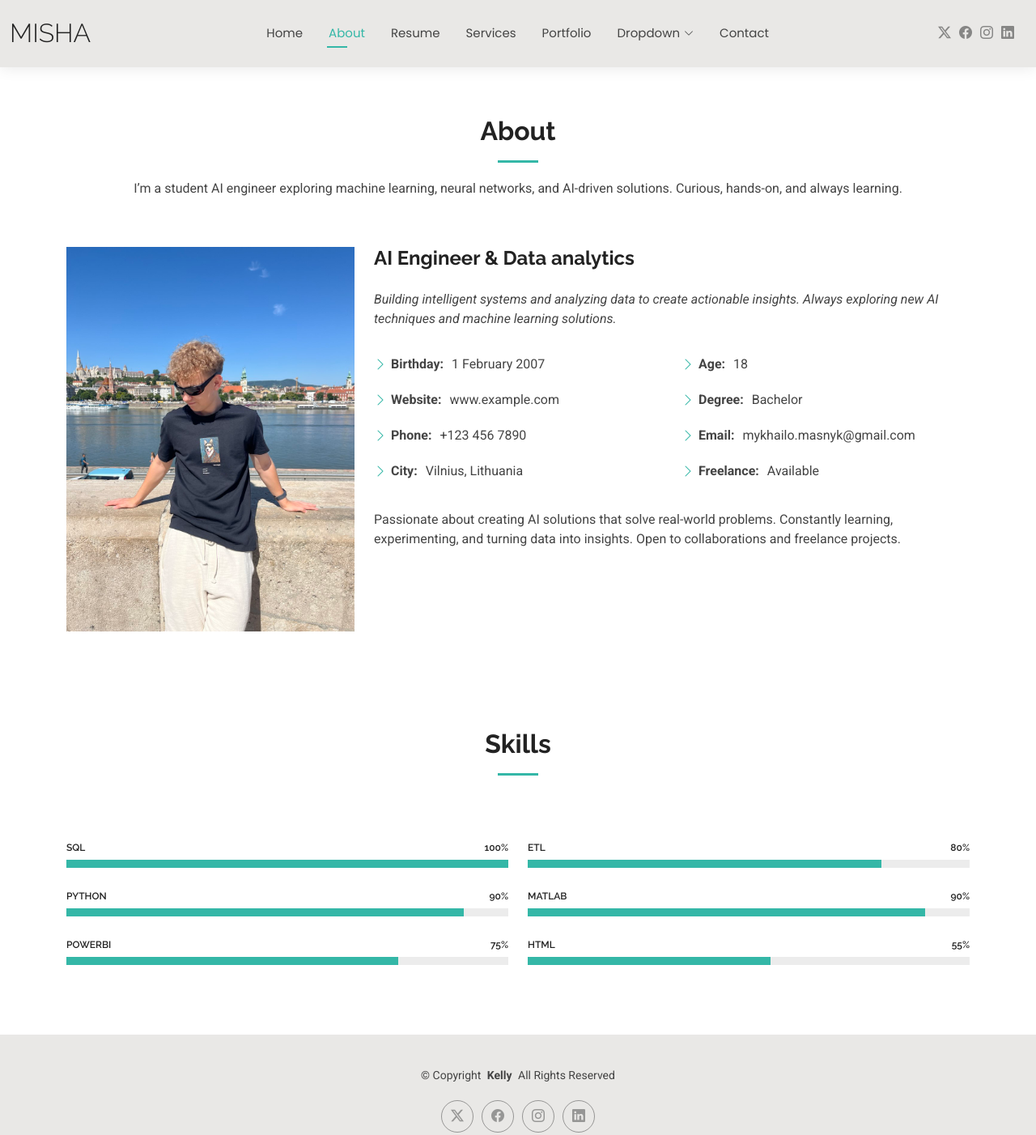
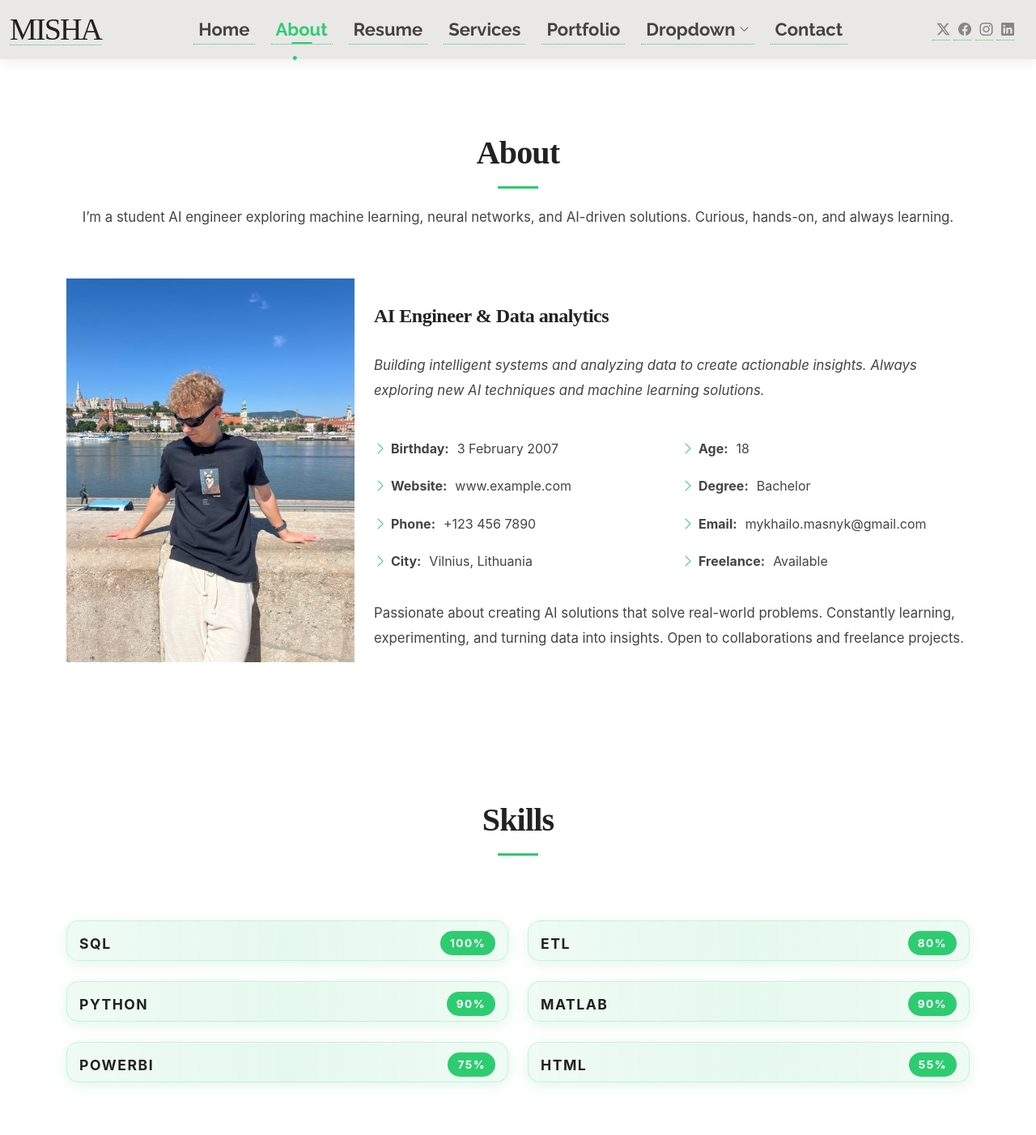
Before and after one commit to Mikesss55/HTML_lab2, a plain HTML site: page about.html in a window 1280 px wide. Shown: the top 1402 px of the page at 81% size. Drawn offline with Linux system fonts and the light colour scheme.

Commit message:
lab3 Add custom CSS styling to the website

```diff
--- a/about.html
+++ b/about.html
@@ -26,6 +26,7 @@
 
   <!-- Main CSS File -->
   <link href="assets/css/main.css" rel="stylesheet">
+  <link href="assets/css/custom.css" rel="stylesheet">
 
   <!-- =======================================================
   * Template Name: Kelly
@@ -111,7 +112,7 @@
             <div class="row">
               <div class="col-lg-6">
                 <ul>
-                  <li><i class="bi bi-chevron-right"></i> <strong>Birthday:</strong> <span>1 February 2007</span></li>
+                  <li><i class="bi bi-chevron-right"></i> <strong>Birthday:</strong> <span>3 February 2007</span></li>
                   <li><i class="bi bi-chevron-right"></i> <strong>Website:</strong> <span>www.example.com</span></li>
                   <li><i class="bi bi-chevron-right"></i> <strong>Phone:</strong> <span>+123 456 7890</span></li>
                   <li><i class="bi bi-chevron-right"></i> <strong>City:</strong> <span>Vilnius, Lithuania</span></li>
--- /dev/null
+++ b/assets/css/custom.css
@@ -0,0 +1,272 @@
+/* Custom CSS Overrides */
+:root {
+  --accent-color: #2ecc71;
+  --accent-dark: color-mix(in srgb, #2ecc71, black 20%);
+  --nav-hover-color: #2ecc71;
+  --nav-dropdown-hover-color: #2ecc71;
+}
+
+/* Header & Logo */
+.header { padding: 10px 0; }
+.header .logo h1,
+.logo .sitename {
+  font-size: 38px;
+  line-height: 1;
+  margin: 0;
+}
+
+/* Typography */
+body {
+  line-height: 1.65;
+  font-family: 'Inter', -apple-system, BlinkMacSystemFont, 'Segoe UI', sans-serif;
+}
+
+h1, h2 {
+  font-family: 'Times New Roman', serif;
+  font-weight: 700;
+}
+
+h1 {
+  font-size: 3.5rem;
+  line-height: 1.1;
+  letter-spacing: -0.05em;
+  margin: 0.5rem 0 1.5rem 0;
+  color: #000;
+}
+
+h2 {
+  font-size: 2.2rem;
+  line-height: 1.2;
+  letter-spacing: -0.02em;
+  margin: 2rem 0 1rem 0;
+}
+
+.section-title h2 { font-size: 2.5rem; }
+
+h3 {
+  font-family: var(--default-font);
+  font-size: 1.4rem;
+  font-weight: 600;
+  line-height: 1.4;
+  letter-spacing: 0.05em;
+  margin: 1.5rem 0 0.5rem 0;
+  text-transform: uppercase;
+  color: color-mix(in srgb, var(--default-color), transparent 20%);
+}
+
+p {
+  font-size: 1.05rem;
+  line-height: 1.8;
+  margin-bottom: 1.75rem;
+}
+
+/* Links */
+a {
+  color: var(--accent-color);
+  text-decoration: none;
+  border-bottom: 1px dotted var(--accent-color);
+  transition: all 0.25s ease-out;
+}
+
+a:hover {
+  color: var(--accent-dark);
+  border-bottom: 2px solid var(--accent-dark);
+}
+
+a:active {
+  color: #ff0000;
+  transform: scale(0.98);
+}
+
+/* Buttons */
+.btn-get-started,
+.contact .php-email-form button[type=submit] {
+  border-radius: 4px;
+  padding: 12px 35px;
+  font-weight: 700;
+  text-transform: uppercase;
+  box-shadow: 4px 4px 0 rgba(0, 0, 0, 0.15);
+  border: 2px solid var(--accent-color);
+  background: var(--accent-color);
+  color: var(--contrast-color);
+  transition: all 0.2s ease-in-out;
+}
+
+.btn-get-started:hover,
+.contact .php-email-form button[type=submit]:hover {
+  background: color-mix(in srgb, var(--accent-color), black 10%);
+  box-shadow: 2px 2px 0 rgba(0, 0, 0, 0.25);
+  transform: translate(2px, 2px);
+}
+
+.btn-get-started:active,
+.contact .php-email-form button[type=submit]:active {
+  box-shadow: none;
+  transform: translate(4px, 4px);
+}
+
+/* Skills Section */
+.skills {
+  padding: 50px 0 80px 0;
+}
+
+.skills .progress {
+  height: 50px;
+  border-radius: 15px;
+  background: linear-gradient(90deg,
+    rgba(46, 204, 113, 0.08) 0%,
+    rgba(46, 204, 113, 0.12) 50%,
+    rgba(46, 204, 113, 0.08) 100%);
+  overflow: hidden;
+  margin-bottom: 25px;
+  box-shadow: 0 4px 15px rgba(46, 204, 113, 0.15);
+  border: 1px solid rgba(46, 204, 113, 0.2);
+  position: relative;
+}
+
+.skills .progress::before {
+  content: '';
+  position: absolute;
+  top: 0;
+  left: 0;
+  right: 0;
+  height: 1px;
+  background: linear-gradient(90deg, transparent, rgba(255, 255, 255, 0.4), transparent);
+}
+
+.skills .progress .skill {
+  display: flex;
+  justify-content: space-between;
+  align-items: center;
+  padding: 12px 15px;
+  font-size: 1.1rem;
+  font-weight: 700;
+  font-family: 'Inter', -apple-system, BlinkMacSystemFont, 'Segoe UI', sans-serif;
+  text-transform: uppercase;
+  letter-spacing: 1.5px;
+}
+
+.skills .progress .skill span { color: var(--heading-color); }
+
+.skills .progress .skill .val {
+  background: var(--accent-color);
+  color: white;
+  padding: 4px 12px;
+  border-radius: 20px;
+  font-size: 0.85rem;
+  font-weight: 700;
+}
+
+.skills .progress-bar-wrap {
+  height: 6px;
+  background: rgba(46, 204, 113, 0.15);
+  border-radius: 3px;
+  overflow: hidden;
+  margin: 0 15px 8px 15px;
+  position: relative;
+}
+
+.skills .progress-bar-wrap::after {
+  content: '';
+  position: absolute;
+  top: 0;
+  left: 0;
+  right: 0;
+  bottom: 0;
+  background: linear-gradient(90deg, transparent, rgba(255, 255, 255, 0.3), transparent);
+  pointer-events: none;
+}
+
+.skills .progress-bar {
+  background: linear-gradient(90deg, #2ecc71 0%, #27ae60 50%, #2ecc71 100%);
+  height: 100%;
+  transition: width 0.8s cubic-bezier(0.25, 0.46, 0.45, 0.94);
+  box-shadow: 0 0 15px rgba(46, 204, 113, 0.6),
+              inset 0 1px 0 rgba(255, 255, 255, 0.3);
+  border-radius: 3px;
+}
+
+/* Resume Section */
+.resume .resume-item {
+  margin-bottom: 30px;
+  padding: 20px;
+  background-color: color-mix(in srgb, var(--surface-color), transparent 2%);
+  border: 1px solid color-mix(in srgb, var(--default-color), transparent 88%);
+  border-left: 5px solid var(--accent-color);
+  border-radius: 6px;
+  box-shadow: 0 2px 6px rgba(0, 0, 0, 0.06);
+  transition: box-shadow 0.3s ease;
+}
+
+.resume .resume-item:hover { box-shadow: 0 4px 10px rgba(0, 0, 0, 0.1); }
+
+/* Contact Section */
+.contact .info-item { margin-bottom: 20px; }
+
+.contact .php-email-form,
+.contact .info-wrap {
+  border-radius: 12px;
+  border-top: 6px solid var(--accent-color);
+  box-shadow: 0 8px 15px rgba(0, 0, 0, 0.1);
+  background-color: var(--surface-color);
+}
+
+/* Page Title */
+.page-title { padding: 8px 0; }
+
+/* Portfolio Filters */
+.portfolio .portfolio-filters li {
+  background-color: color-mix(in srgb, var(--default-color), transparent 95%);
+  color: var(--default-color);
+  border-radius: 4px;
+  padding: 6px 15px;
+  font-size: 14px;
+  font-weight: 500;
+  margin: 5px;
+  transition: all 0.3s ease;
+  border: 1px solid color-mix(in srgb, var(--default-color), transparent 80%);
+}
+
+.portfolio .portfolio-filters li:hover,
+.portfolio .portfolio-filters li.filter-active {
+  color: var(--contrast-color);
+  background-color: var(--accent-color);
+  box-shadow: 0 3px 5px rgba(0, 0, 0, 0.15);
+  transform: translateY(-2px);
+  border-color: var(--accent-color);
+}
+
+/* Media Queries */
+@media (max-width: 1199px) {
+  .page-title { padding: 6px 0; }
+}
+
+@media (min-width: 1200px) {
+  .navmenu a {
+    font-weight: 700;
+    font-size: 22px;
+    font-family: 'Raleway', sans-serif;
+    padding: 0 6px;
+  }
+
+  .navmenu > ul > li {
+    padding: 8px 10px;
+  }
+
+  .navmenu > ul > li > a:before {
+    content: "•";
+    position: absolute;
+    bottom: 0;
+    left: 50%;
+    transform: translateX(-50%);
+    visibility: hidden;
+    font-size: 1.5rem;
+    color: var(--nav-hover-color);
+  }
+
+  .navmenu a:hover:before,
+  .navmenu li:hover > a:before,
+  .navmenu .active:before {
+    visibility: visible;
+  }
+}
```
Also changed, not shown: contact.html (+2 -1 lines), index.html (+2 -1 lines), portfolio.html (+2 -1 lines), resume.html (+3 -2 lines), services.html (+2 -1 lines).
